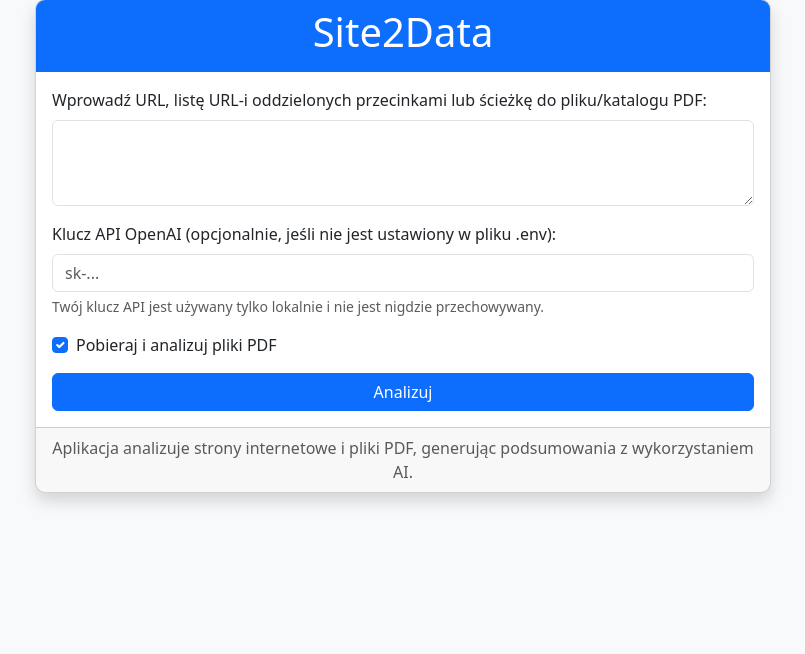
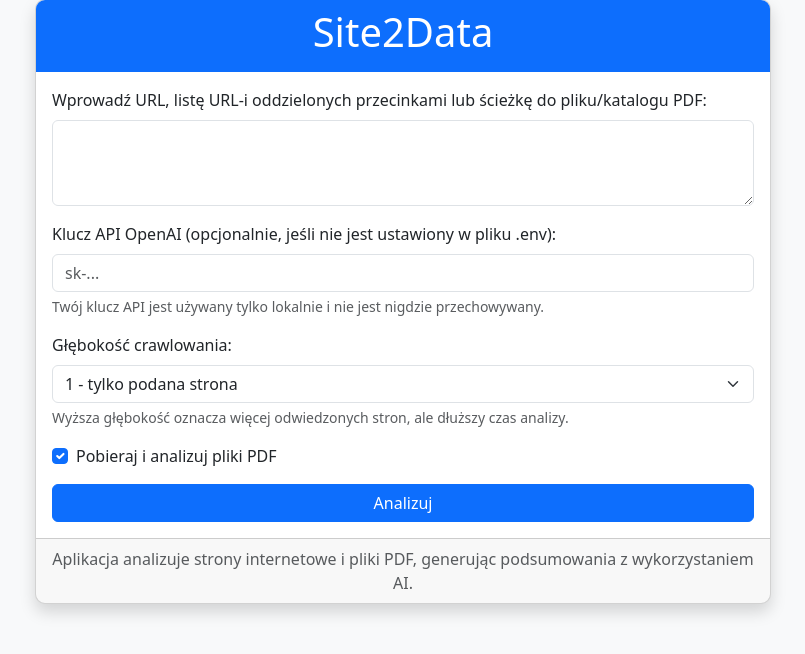
Before and after one commit to makaronz/site2data, a Flask app: page / in a window 1280 px wide. Shown: the part 49-703 px from the top of the page, without its empty margins (237-1042 px from the left). Run offline with Flask 3, Linux system fonts and the light colour scheme.

Commit message:
Dodano możliwość wyboru głębokości crawlowania

```diff
--- a/app.py
+++ b/app.py
@@ -44,12 +44,21 @@
     # Pobierz opcję pobierania PDF
     download_pdfs = 'download_pdfs' in request.form
 
+    # Pobierz głębokość crawlowania
+    try:
+        crawl_depth = int(request.form.get('crawl_depth', '1'))
+        # Ograniczenie głębokości do zakresu 1-5
+        crawl_depth = max(1, min(5, crawl_depth))
+    except ValueError:
+        crawl_depth = 1
+
     # Zapisz dane wejściowe w sesji
     session['user_input'] = user_input
     session['download_pdfs'] = download_pdfs
+    session['crawl_depth'] = crawl_depth
 
     # Uruchom analizę asynchronicznie
-    asyncio.run(process_input(user_inputs, form_api_key, download_pdfs))
+    asyncio.run(process_input(user_inputs, form_api_key, download_pdfs, crawl_depth))
 
     # Przekieruj do strony wyników
     return redirect(url_for('results_page'))
@@ -73,7 +82,7 @@
         "summaries": len(results["summaries"])
     })
 
-async def process_input(user_inputs, form_api_key=None, download_pdfs=True):
+async def process_input(user_inputs, form_api_key=None, download_pdfs=True, crawl_depth=1):
     """Przetwarza dane wejściowe i uruchamia analizę."""
     # Wyczyść poprzednie wyniki
     results["urls_visited"] = set()
@@ -104,7 +113,7 @@
     for item in user_inputs:
         if item.startswith('http'):
             # To URL, crawluj stronę
-            downloaded_pdfs, visited_urls = await crawl_website(item, OUTPUT_DIR, model_client, download_pdfs=download_pdfs)
+            downloaded_pdfs, visited_urls = await crawl_website(item, OUTPUT_DIR, model_client, max_depth=crawl_depth, download_pdfs=download_pdfs)
             if download_pdfs:
                 pdf_paths.extend(downloaded_pdfs)
                 results["pdfs_downloaded"].extend(downloaded_pdfs)
--- a/templates/index.html
+++ b/templates/index.html
@@ -28,6 +28,18 @@
                                 <div class="form-text">Twój klucz API jest używany tylko lokalnie i nie jest nigdzie przechowywany.</div>
                             </div>
 
+                            <div class="mb-3">
+                                <label for="crawl_depth" class="form-label">Głębokość crawlowania:</label>
+                                <select class="form-select" id="crawl_depth" name="crawl_depth">
+                                    <option value="1" selected>1 - tylko podana strona</option>
+                                    <option value="2">2 - strona i bezpośrednie linki</option>
+                                    <option value="3">3 - głębsze przeszukiwanie</option>
+                                    <option value="4">4 - bardzo głębokie przeszukiwanie</option>
+                                    <option value="5">5 - maksymalna głębokość (może trwać długo)</option>
+                                </select>
+                                <div class="form-text">Wyższa głębokość oznacza więcej odwiedzonych stron, ale dłuższy czas analizy.</div>
+                            </div>
+
                             <div class="mb-3 form-check">
                                 <input type="checkbox" class="form-check-input" id="download_pdfs" name="download_pdfs" checked>
                                 <label class="form-check-label" for="download_pdfs">Pobieraj i analizuj pliki PDF</label>
--- a/templates/results.html
+++ b/templates/results.html
@@ -22,6 +22,10 @@
                             {% if session.get('download_pdfs') is defined %}
                                 <br>
                                 <strong>Pobieranie PDF:</strong> {% if session.get('download_pdfs') %}Włączone{% else %}Wyłączone{% endif %}
+                            {% endif %}
+                            {% if session.get('crawl_depth') is defined %}
+                                <br>
+                                <strong>Głębokość crawlowania:</strong> {{ session.get('crawl_depth') }}
                             {% endif %}
                         </div>
 
```
Also changed, not shown: main.py (+11 -1 lines).
